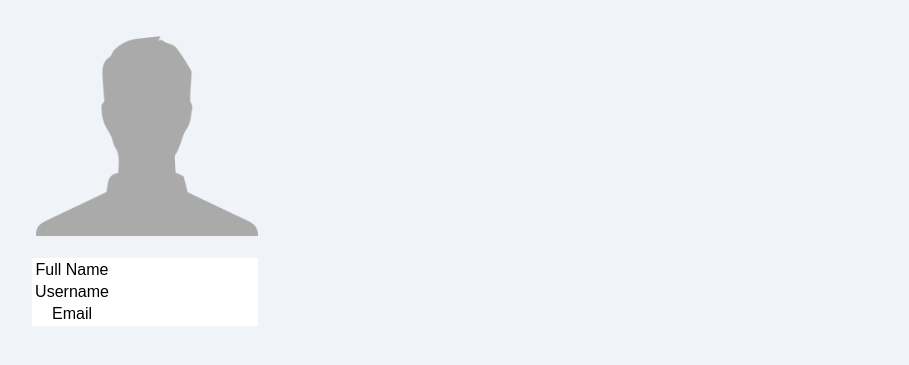
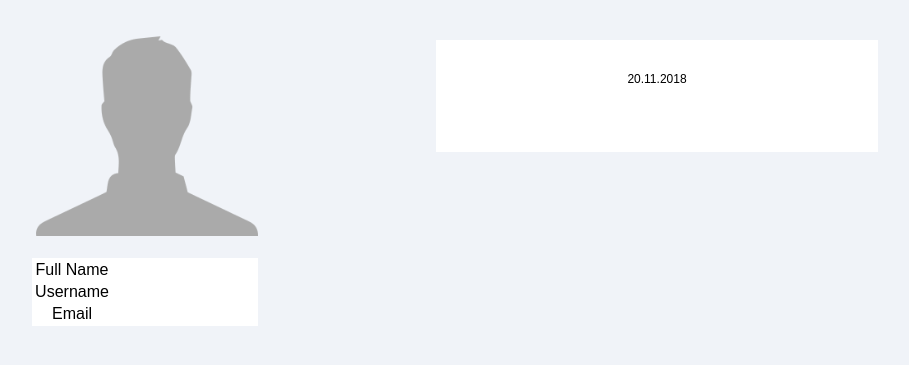
Before and after one commit to lapec/social-network, a PHP site: page /wall.php in a window 1280 px wide. Shown: the part 55-420 px from the top of the page, without its empty margins (239-1148 px from the left). Run offline with PHP 8.4, Linux system fonts and the light colour scheme; tables that the repository leaves empty or names only in its code hold one stand-in row (values such as "Sample post"); data that the repository does not hold is empty.

Commit message:
sredjeni komentari i datum

```diff
--- a/css/wall.css
+++ b/css/wall.css
@@ -1,7 +1,7 @@
 /* div{
     border: black solid 1px;
-} */
-
+}
+ */
 
 
 .pageContainer{
@@ -63,3 +63,14 @@
     margin:0 auto;
 
 }
+.date{
+    font-size:12px;
+    font-style:none;
+
+}
+
+.posts{
+    padding: 20px;
+    background:white;
+    margin:30px;
+}
--- a/wall.php
+++ b/wall.php
@@ -22,8 +22,9 @@ $result = $query->fetch_assoc();
 </head>
 <body>
     <?php include "sections/navbar.php"?>
-
+<!-- glavni kontejner -->
 <div class="pageContainer">
+    <!-- leva strana -->
 <div class="leftColumn">
     <img class="profPicture" src="img/petprofilepic.png">
     <br>
@@ -59,6 +60,7 @@ $result = $query->fetch_assoc();
     <?php endwhile;
     } ?>
 </div>
+<!-- // desna strana -->
     <div class="rightColumn">
     <?php
         $query1 = $conn->query($sql1);
@@ -66,6 +68,9 @@ $result = $query->fetch_assoc();
             while($row = $query1->fetch_assoc()):?>
 
         <div class="posts">
+            <!-- dodaj datum ovde  -->
+            <p class="date">20.11.2018</p>
+            <br>
             <p><?php echo $row["TekstStatusa"] ?></p>
         </div>
         <?php endwhile;
```
